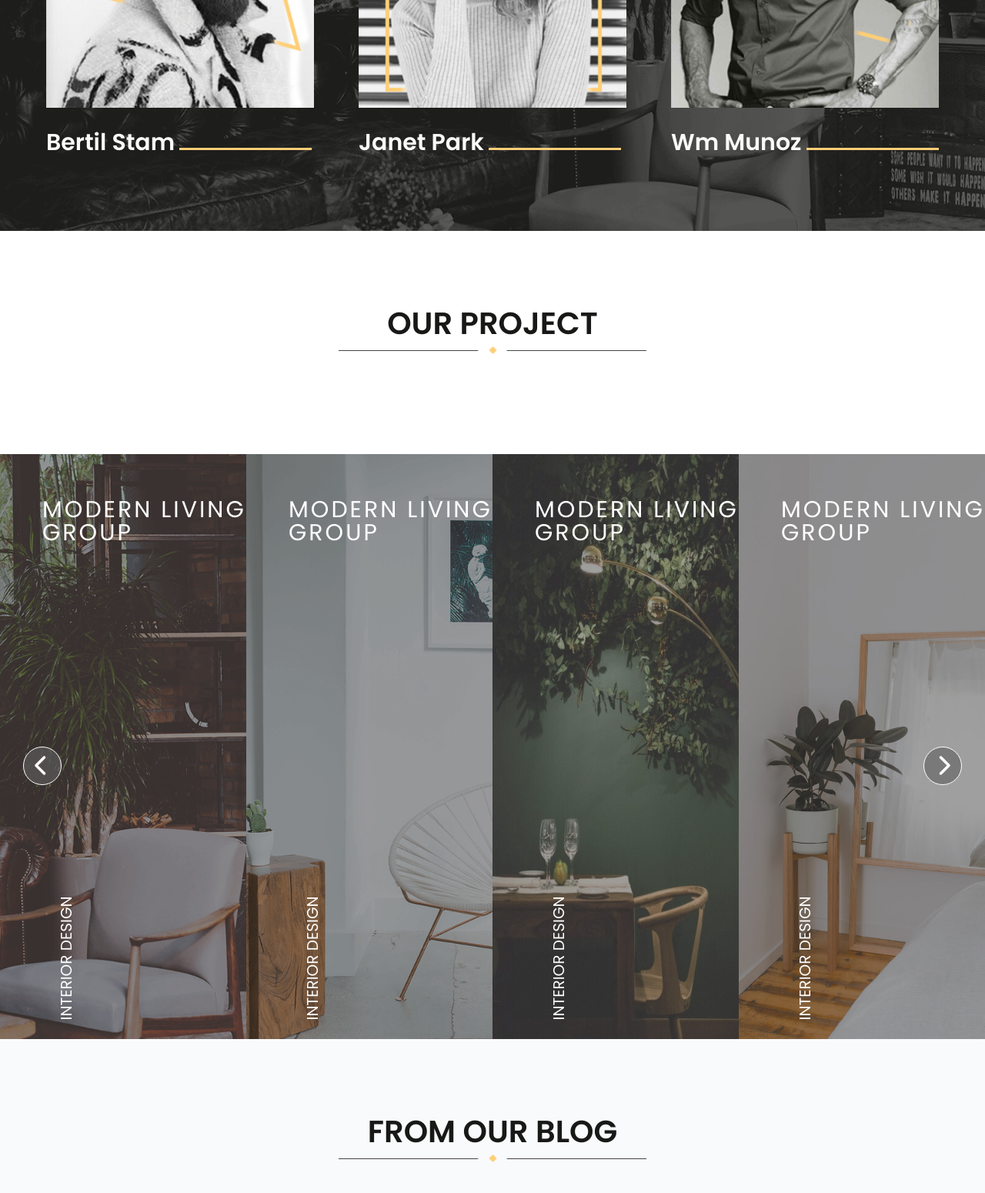
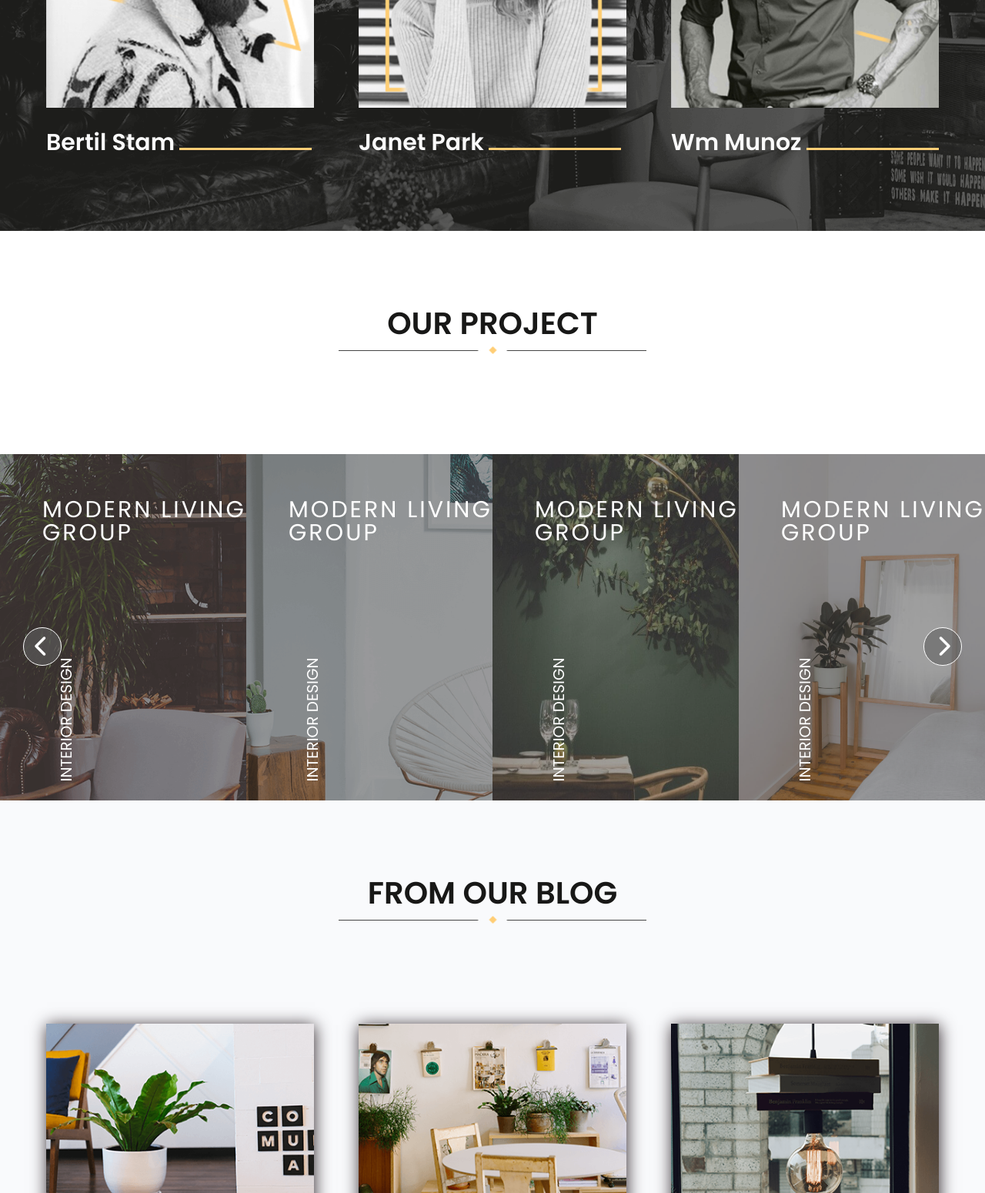
Before and after one commit to romanovich-k/BINO, a plain HTML site: page index.html in a window 1280 px wide. Shown: the part 3955-5505 px from the top of the page at 77% size. Drawn offline with nearby package versions, Linux system fonts and the light colour scheme.

Commit message:
Add files via upload

```diff
--- a/css/style.css
+++ b/css/style.css
@@ -1294,7 +1294,7 @@ body {
 }
 .slider__content {
   width: 100%;
-  height: 95vh;
+  height: 450px;
   overflow: hidden;
 }
 @media (max-width: 1200px) {
@@ -1318,7 +1318,7 @@ body {
   }
 }
 .slider__item {
-  height: 95vh;
+  height: 450px;
   width: 300px;
   display: inline-block;
   padding: 57px 0 0 55px;
```
